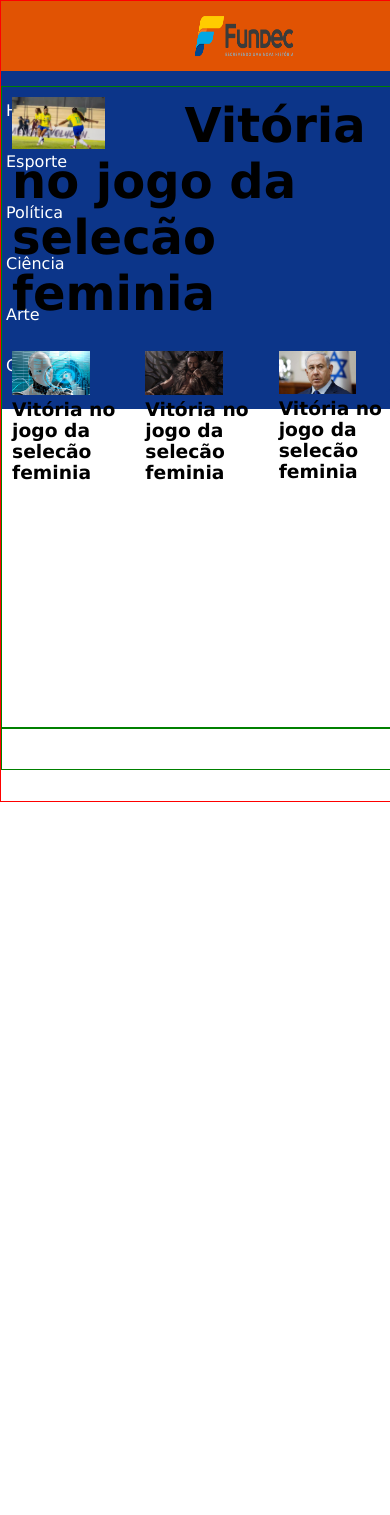
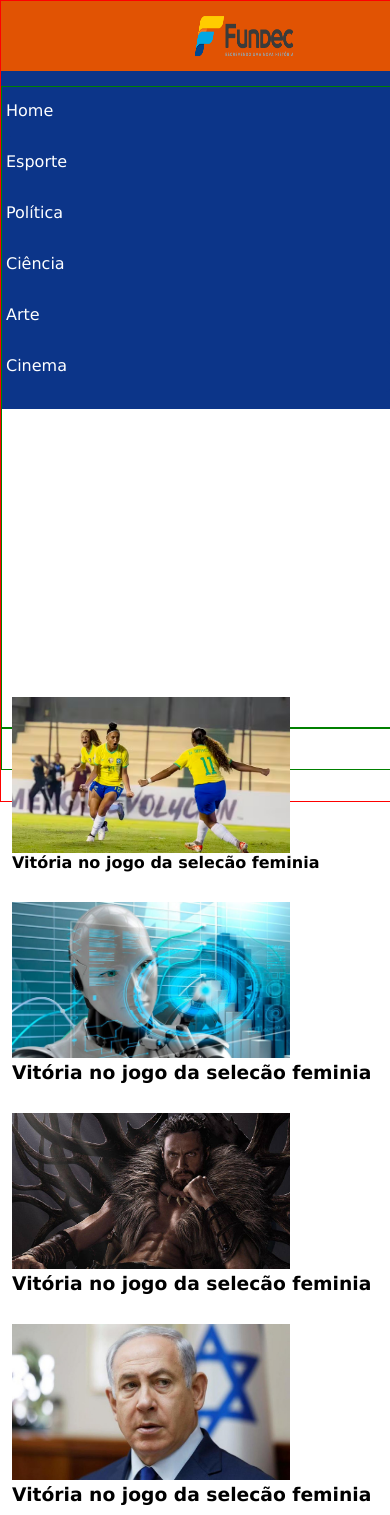
Before and after one commit to alisson10000/noticias, a PHP site: page / in a window 390 px wide. Before the commit the page ends 802 px from the top, so only its background shows below. Run offline with PHP 8.4, Linux system fonts and the light colour scheme.

Commit message:
novo update
novo

```diff
--- a/css/menu.css
+++ b/css/menu.css
@@ -33,7 +33,6 @@
 @media only screen and (max-width: 720px) {
 
     .menu nav ul li{
-
         display: block;
 
     }
--- a/css/noticias.css
+++ b/css/noticias.css
@@ -31,3 +31,40 @@
     font-size: 3em;
     /*font-family: cursive;*/
 }
+
+
+@media only screen and (max-width: 720px) {
+
+
+    .menu nav ul {
+
+    }
+
+    .grid-container {
+        margin-top:600px;
+        display: grid;
+        grid-template-columns: auto;
+        grid-template-rows: auto auto auto auto;
+        gap: 10px;
+    }
+.area1 h1{
+    font-size: 1em;
+    /*font-family: cursive;*/
+}
+.area1 img
+{
+    float: left;
+    margin-right:5em;
+    width: 75%;
+    height: 75%
+}
+    .area1{
+         grid-column: span 1;
+    }
+
+    .area1 ,.area2, .area3, .area4 {
+        /*background-color:#e6ade2;*/
+        padding: 10px;
+    }
+
+}
```
